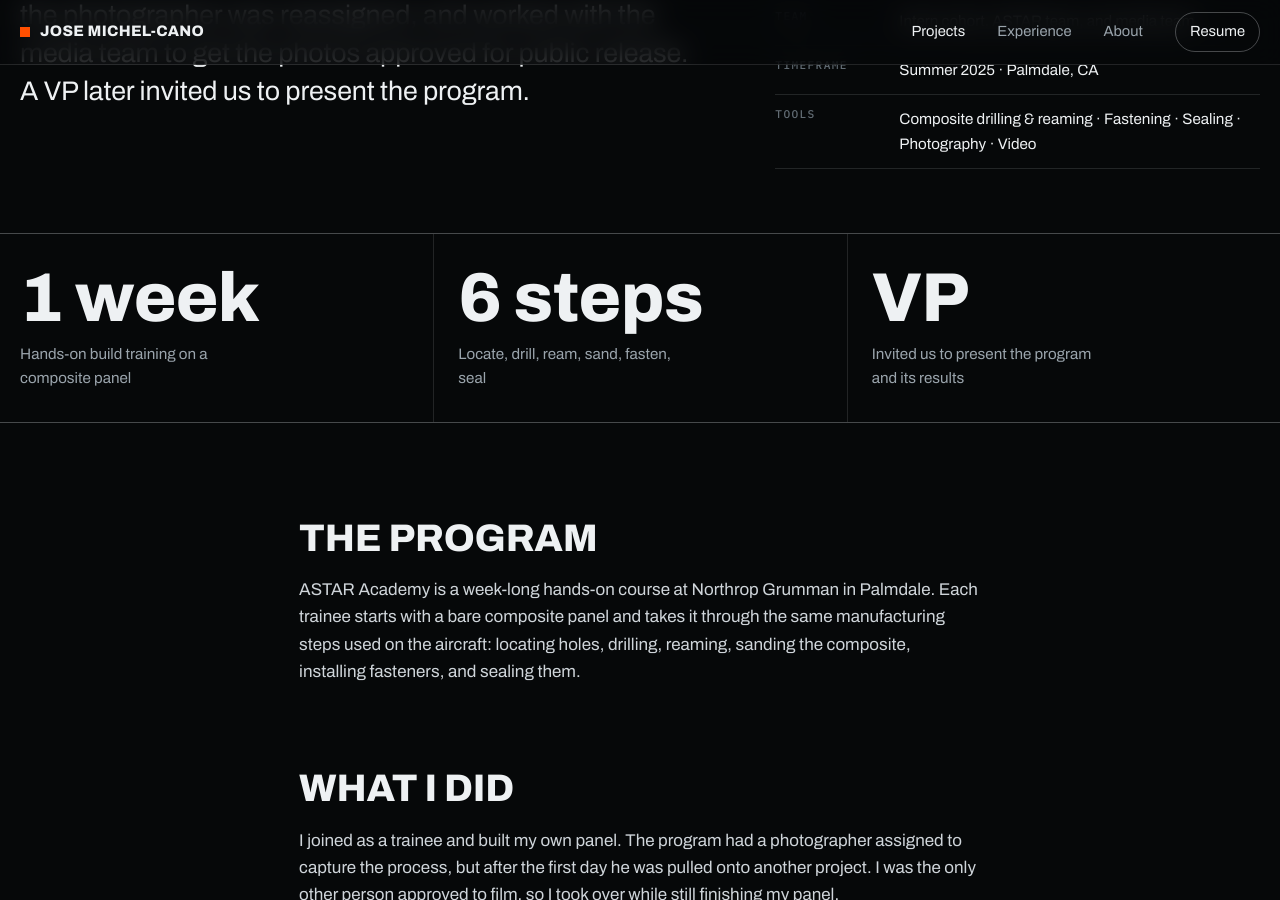
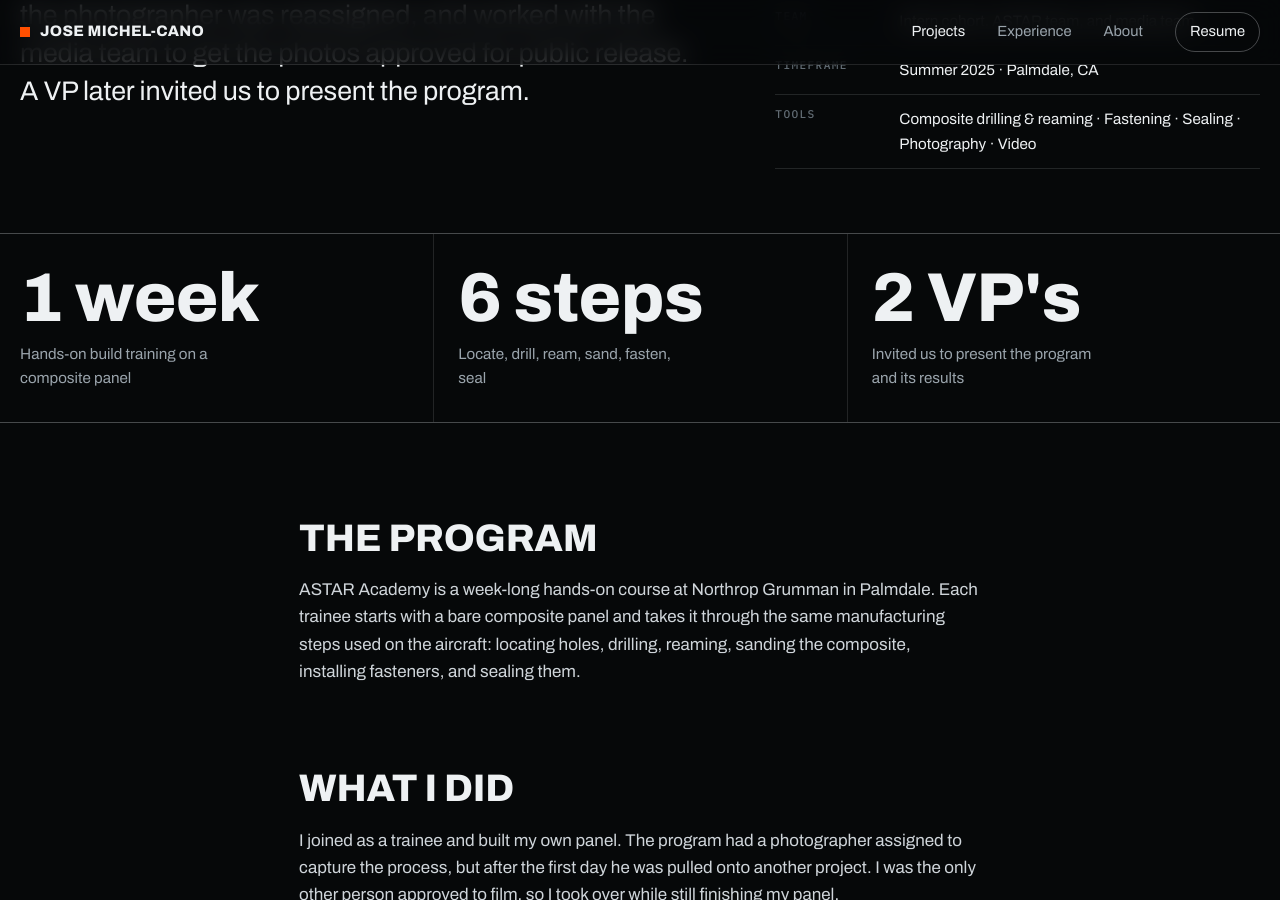
Before and after one commit to jmichelcano/jmichelcano.github.io, a Jekyll site: the page built from _projects/ng-astar-academy.md, in a window 1280 px wide and 900 px high, scrolled down 894 px. Built offline with Jekyll 4.4.1, drawn with Linux system fonts in a browser that asks for light colours.

Commit message:
Update VP label to '2 VP's' in ng-astar-academy.md

```diff
--- a/_projects/ng-astar-academy.md
+++ b/_projects/ng-astar-academy.md
@@ -18,7 +18,7 @@ highlights:
     label: Hands-on build training on a composite panel
   - value: "6 steps"
     label: Locate, drill, ream, sand, fasten, seal
-  - value: "VP"
+  - value: "2 VP's"
     label: Invited us to present the program and its results
 
 gallery:
```
